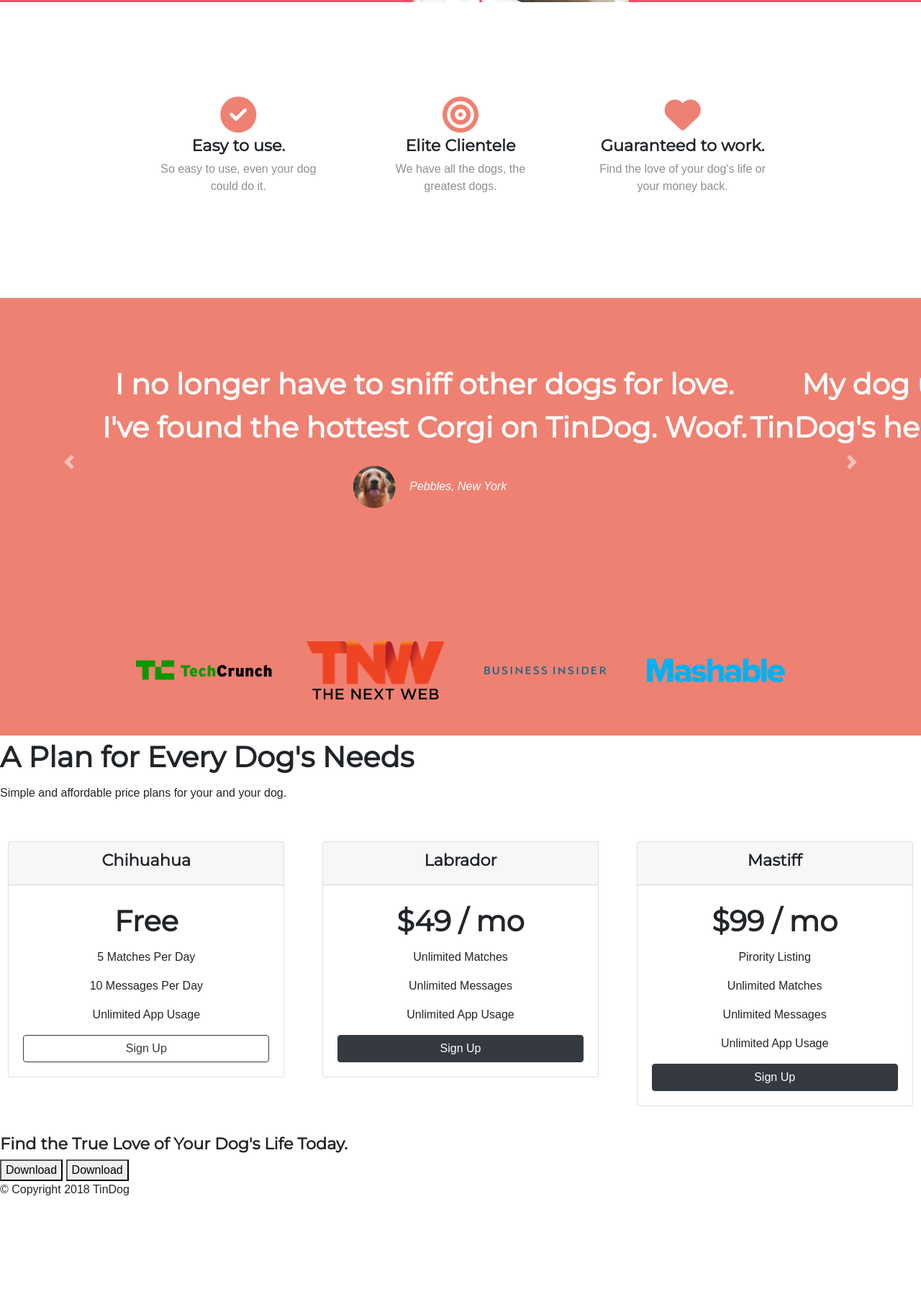
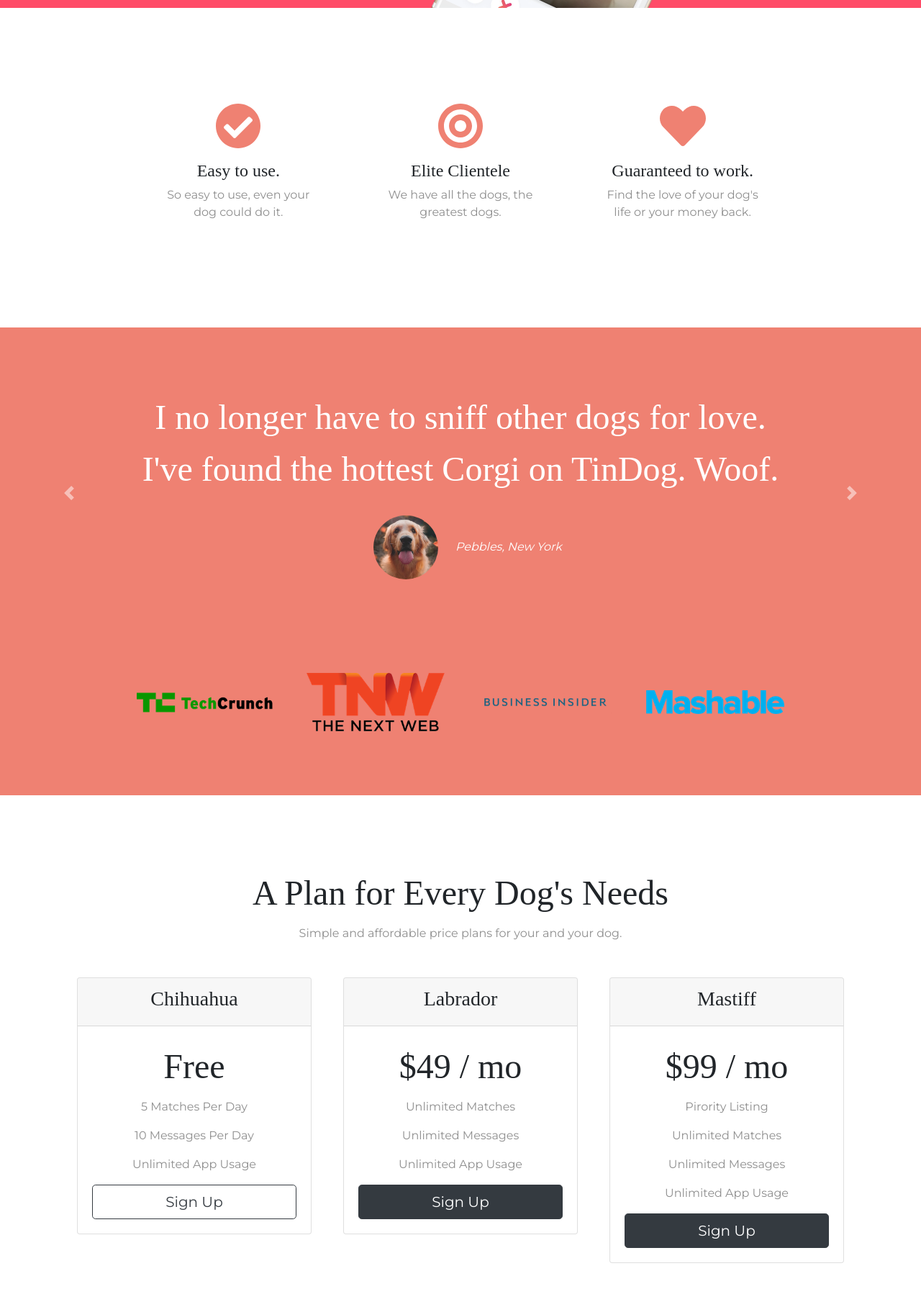
Before and after one commit to vish198910/tindog, a plain HTML site: page index.html in a window 1280 px wide. Shown: the part 610-2401 px from the top of the page at 72% size. Before the commit the page ends 2291 px from the top, so only its background shows below. Drawn offline with nearby package versions, Linux system fonts and the light colour scheme.

Commit message:
Website Ready

```diff
--- a/css/styles.css
+++ b/css/styles.css
@@ -1,117 +1,179 @@
-.app-ui{
-  width: 60%;
-  transform: rotate(25deg);
-  position: absolute;
+
+body {
+  font-family: "Montserrat";
+  text-align: center;
 }
 
-.feature-icon{
-  color: #ef8172;
-  font-size: 50px;
-  margin: 2%;
-}
-.feature-icon:hover{
-  color: #ff4c68;
-}
-#title{
-  background-color: #ff4c68;
-
-}
-h1{
-  font-family: 'Montserrat', sans-serif;
-  color: white;
-  line-height: 1.5;
-  font-size: 3.5rem;
-  font-weight: bold;
+h1, h2, h3, h4, h5, h6 {
+  font-family: "Montserrat-Bold";
 }
 
-h2{
-  font-family: "Montserrat";
-  font-weight: bold;
-  line-height: 1.5;
-  font-size: 2.5rem;
+p {
+  color: #8f8f8f;
 }
 
-h3{
-  font-family: "Montserrat";
-  font-weight: bold;
-  font-size: 1.4rem;
-}
-.container-fluid{
-  padding:3% 15% 7%;
+/* Headings */
+
+.big-heading {
+  font-family: "Montserrat-Black";
+  font-size: 3.5rem;
+  line-height: 1.5;
 }
 
-body{
-  font-family: 'Montserrat-Black', sans-serif;
+.section-heading {
+  font-size: 3rem;
+  line-height: 1.5;
 }
 
-.download-button{
-  margin:3% 3% 5% 0;
+/* Containers */
+
+.container-fluid{
+  padding: 7% 15%;
 }
 
-.navbar{
+/* Sections */
+
+.colored-section {
+  background-color: #ff4c68;
+  color: #fff;
+}
+
+.white-section {
+  background-color: #fff;
+}
+
+/* Navigation Bar */
+
+.navbar {
   padding: 0 0 4.5rem;
 }
 
-.navbar-brand{
+.navbar-brand {
   font-family: "Ubuntu";
   font-size: 2.5rem;
   font-weight: bold;
 }
 
-.nav-item{
-  padding:0px 18px;
-}
-.nav-link{
-  font-size: 1.2rem;
-  font-family: "Montserrat-light";
+.nav-item {
+  padding: 0 18px;
 }
 
-/* features */
+.nav-link {
+  font-size: 1.2rem;
+  font-family: "Montserrat-Light";
+}
 
-#features{
-  text-align: center;
-  padding: 7% 15%;
-  background-color: white;
+/* Buttons */
+
+.download-button {
+  margin: 5% 3% 5% 0;
+}
+
+/* Title Section */
+
+#title {
+  background-color: #ff4c68;
+  color: #fff;
+  text-align: left;
+}
+
+#title .container-fluid {
+  padding: 3% 15% 7%;
+}
+
+/* Title Image */
+
+.title-image {
+  width: 60%;
+  transform: rotate(25deg);
+  position: absolute;
+  right: 30%;
+}
+
+/* Features Section */
+
+#features {
   position: relative;
 }
 
-
-.feature-info{
-  color: #8f8f8f;
-}
-.feature-box{
-  padding:4%;
-}
-#testimonials{
-  background-color: #ef8172;
-  text-align: center;
-  color: white;
-
+.feature-title {
+  font-size: 1.5rem;
 }
 
-.testimonial-image{
-  border-radius: 100%;
-  width: 10%;
-  padding: 15px;
-
+.feature-box {
+  padding: 4.5%;
 }
 
-#press{
+.icon {
+  color: #ef8172;
+  margin-bottom: 1rem;
+}
+
+.icon:hover {
+  color: #ff4c68;
+}
+
+/* Testimonial Section */
+
+#testimonials {
   background-color: #ef8172;
-  text-align: center;
 }
-.press-image{
+
+.testimonial-text {
+  font-size: 3rem;
+  line-height: 1.5;
+}
+
+.testimonial-image {
+  width: 10%;
+  border-radius: 100%;
+  margin: 20px;
+}
+
+
+#press {
+  background-color: #ef8172;
+  padding-bottom: 3%;
+}
+
+.press-logo {
   width: 15%;
   margin: 20px 20px 50px;
 }
 
-.carousel-inner{
-  padding: 7% 15%;
+/* Pricing Section */
+
+#pricing {
+  padding: 100px;
 }
 
-/* price card */
+.price-text {
+  font-size: 3rem;
+  line-height: 1.5;
+}
 
-.price-card{
-  text-align: center;
+.pricing-column {
   padding: 3% 2%;
 }
+
+/* CTA Section */
+
+
+/* Footer Section */
+
+
+.social-icon {
+  margin: 20px 10px;
+}
+
+@media (max-width: 1028px) {
+
+  #title {
+    text-align: center;
+  }
+
+  .title-image {
+    position: static;
+    transform: rotate(0);
+  }
+}
--- a/index.html
+++ b/index.html
@@ -4,66 +4,201 @@
 <head>
   <meta charset="utf-8">
   <title>TinDog</title>
-  <link rel="stylesheet" href="https://stackpath.bootstrapcdn.com/bootstrap/4.5.0/css/bootstrap.min.css"
-    integrity="sha384-9aIt2nRpC12Uk9gS9baDl411NQApFmC26EwAOH8WgZl5MYYxFfc+NcPb1dKGj7Sk" crossorigin="anonymous">
-  <script src="https://code.jquery.com/jquery-3.5.1.slim.min.js"
-    integrity="sha384-DfXdz2htPH0lsSSs5nCTpuj/zy4C+OGpamoFVy38MVBnE+IbbVYUew+OrCXaRkfj"
-    crossorigin="anonymous"></script>
-  <script src="https://cdn.jsdelivr.net/npm/popper.js@1.16.0/dist/umd/popper.min.js"
-    integrity="sha384-Q6E9RHvbIyZFJoft+2mJbHaEWldlvI9IOYy5n3zV9zzTtmI3UksdQRVvoxMfooAo"
-    crossorigin="anonymous"></script>
-  <script src="https://stackpath.bootstrapcdn.com/bootstrap/4.5.0/js/bootstrap.min.js"
-    integrity="sha384-OgVRvuATP1z7JjHLkuOU7Xw704+h835Lr+6QL9UvYjZE3Ipu6Tp75j7Bh/kR0JKI"
-    crossorigin="anonymous"></script>
-  <!-- Font Awesome Kit -->
-  <script src="https://kit.fontawesome.com/c21733531f.js" crossorigin="anonymous"></script>
-  <!-- Google fonts -->
-  <link href="https://fonts.googleapis.com/css2?family=Montserrat&family=Ubuntu&display=swap" rel="stylesheet">
+
+  <!-- Google Fonts -->
+  <link href="https://fonts.googleapis.com/css?family=Montserrat|Ubuntu" rel="stylesheet">
+
+  <!-- CSS Stylesheets -->
+  <link rel="stylesheet" href="https://maxcdn.bootstrapcdn.com/bootstrap/4.0.0/css/bootstrap.min.css" integrity="sha384-Gn5384xqQ1aoWXA+058RXPxPg6fy4IWvTNh0E263XmFcJlSAwiGgFAW/dAiS6JXm" crossorigin="anonymous">
   <link rel="stylesheet" href="css/styles.css">
+
+  <!-- Font Awesome -->
+  <script defer src="https://use.fontawesome.com/releases/v5.0.7/js/all.js"></script>
+
+  <!-- Bootstrap Scripts -->
+  <script src="https://code.jquery.com/jquery-3.2.1.slim.min.js" integrity="sha384-KJ3o2DKtIkvYIK3UENzmM7KCkRr/rE9/Qpg6aAZGJwFDMVNA/GpGFF93hXpG5KkN" crossorigin="anonymous"></script>
+  <script src="https://cdnjs.cloudflare.com/ajax/libs/popper.js/1.12.9/umd/popper.min.js" integrity="sha384-ApNbgh9B+Y1QKtv3Rn7W3mgPxhU9K/ScQsAP7hUibX39j7fakFPskvXusvfa0b4Q" crossorigin="anonymous"></script>
+  <script src="https://maxcdn.bootstrapcdn.com/bootstrap/4.0.0/js/bootstrap.min.js" integrity="sha384-JZR6Spejh4U02d8jOt6vLEHfe/JQGiRRSQQxSfFWpi1MquVdAyjUar5+76PVCmYl" crossorigin="anonymous"></script>
 </head>
 
 <body>
 
-  <section id="title">
-
-    <!-- Nav Bar -->
+  <section class="colored-section" id="title">
 
     <div class="container-fluid">
 
-      <nav class="navbar navbar-expand-md navbar-dark">
+      <!-- Nav Bar -->
+
+      <nav class="navbar navbar-expand-lg navbar-dark">
 
         <a class="navbar-brand" href="">tindog</a>
-        <button class="navbar-toggler" type="button" data-toggle="collapse" data-target="#navbarTogglerDemo01"
-          aria-controls="navbarTogglerDemo01" aria-expanded="false" aria-label="Toggle navigation">
-          <span class="navbar-toggler-icon"></span>
+
+        <button class="navbar-toggler" type="button" data-toggle="collapse" data-target="#navbarTogglerDemo02">
+            <span class="navbar-toggler-icon"></span>
         </button>
-        <div class="collapse navbar-collapse" id="navbarTogglerDemo01">
+
+        <div class="collapse navbar-collapse" id="navbarTogglerDemo02">
+
           <ul class="navbar-nav ml-auto">
             <li class="nav-item">
-              <a class="nav-link" href="">Contact</a>
+              <a class="nav-link" href="#footer">Contact</a>
             </li>
             <li class="nav-item">
-              <a class="nav-link" href="">Pricing</a>
+              <a class="nav-link" href="#pricing">Pricing</a>
             </li>
             <li class="nav-item">
-              <a class="nav-link" href="">Download</a>
+              <a class="nav-link" href="#cta">Download</a>
             </li>
           </ul>
+
         </div>
       </nav>
+
+
       <!-- Title -->
 
+      <div class="row">
+
+        <div class="col-lg-6">
+          <h1 class="big-heading">Meet new and interesting dogs nearby.</h1>
+          <button type="button" class="btn btn-dark btn-lg download-button"><i class="fab fa-apple"></i> Download</button>
+          <button type="button" class="btn btn-outline-light btn-lg download-button"><i class="fab fa-google-play"></i> Download</button>
+        </div>
+
+        <div class="col-lg-6">
+          <img class="title-image" src="images/iphone6.png" alt="iphone-mockup">
+        </div>
+
+      </div>
+
+    </div>
+
+  </section>
+
+
+  <!-- Features -->
+
+  <section class="white-section" id="features">
+
+    <div class="container-fluid">
 
       <div class="row">
-        <div class="col-lg-6">
-          <h1>Meet new and interesting dogs nearby.</h1>
-          <button type="button" class="btn btn-dark btn-lg download-button"><i class="fab fa-apple"></i>
-            Download</button>
-          <button type="button" class="btn btn-outline-light btn-lg download-button"><i class="fab fa-google-play"></i>
-            Download</button>
+        <div class="feature-box col-lg-4">
+          <i class="icon fas fa-check-circle fa-4x"></i>
+          <h3 class="feature-title">Easy to use.</h3>
+          <p>So easy to use, even your dog could do it.</p>
         </div>
-        <div class="mockup-image col-lg-6">
-          <img class="app-ui" src="images/iphone6.png" alt="iphone-mockup">
+
+        <div class="feature-box col-lg-4">
+          <i class="icon fas fa-bullseye fa-4x"></i>
+          <h3 class="feature-title">Elite Clientele</h3>
+          <p>We have all the dogs, the greatest dogs.</p>
+        </div>
+
+        <div class="feature-box col-lg-4">
+          <i class="icon fas fa-heart fa-4x"></i>
+          <h3 class="feature-title">Guaranteed to work.</h3>
+          <p>Find the love of your dog's life or your money back.</p>
+        </div>
+      </div>
+
+
+    </div>
+  </section>
+
+
+  <!-- Testimonials -->
+
+  <section class="colored-section" id="testimonials">
+
+    <div id="testimonial-carousel" class="carousel slide" data-ride="false">
+      <div class="carousel-inner">
+        <div class="carousel-item active container-fluid">
+          <h2 class="testimonial-text">I no longer have to sniff other dogs for love. I've found the hottest Corgi on TinDog. Woof.</h2>
+          <img class="testimonial-image" src="images/dog-img.jpg" alt="dog-profile">
+          <em>Pebbles, New York</em>
+        </div>
+        <div class="carousel-item container-fluid">
+          <h2 class="testimonial-text">My dog used to be so lonely, but with TinDog's help, they've found the love of their life. I think.</h2>
+          <img class="testimonial-image" src="images/lady-img.jpg" alt="lady-profile">
+          <em>Beverly, Illinois</em>
+        </div>
+      </div>
+      <a class="carousel-control-prev" href="#testimonial-carousel" role="button" data-slide="prev">
+    <span class="carousel-control-prev-icon"></span>
+      </a>
+      <a class="carousel-control-next" href="#testimonial-carousel" role="button" data-slide="next">
+    <span class="carousel-control-next-icon"></span>
+      </a>
+    </div>
+
+  </section>
+
+
+  <!-- Press -->
+
+  <section class="colored-section" id="press">
+    <img class="press-logo" src="images/techcrunch.png" alt="tc-logo">
+    <img class="press-logo" src="images/tnw.png" alt="tnw-logo">
+    <img class="press-logo" src="images/bizinsider.png" alt="biz-insider-logo">
+    <img class="press-logo" src="images/mashable.png" alt="mashable-logo">
+
+  </section>
+
+
+  <!-- Pricing -->
+
+  <section class="white-section" id="pricing">
+
+    <h2 class="section-heading">A Plan for Every Dog's Needs</h2>
+    <p>Simple and affordable price plans for your and your dog.</p>
+
+    <div class="row">
+
+      <div class="pricing-column col-lg-4 col-md-6">
+        <div class="card">
+          <div class="card-header">
+            <h3>Chihuahua</h3>
+          </div>
+          <div class="card-body">
+            <h2 class="price-text">Free</h2>
+            <p>5 Matches Per Day</p>
+            <p>10 Messages Per Day</p>
+            <p>Unlimited App Usage</p>
+            <button class="btn btn-lg btn-block btn-outline-dark" type="button">Sign Up</button>
+          </div>
+        </div>
+      </div>
+
+      <div class="pricing-column col-lg-4 col-md-6">
+        <div class="card">
+          <div class="card-header">
+            <h3>Labrador</h3>
+          </div>
+          <div class="card-body">
+            <h2 class="price-text">$49 / mo</h2>
+            <p>Unlimited Matches</p>
+            <p>Unlimited Messages</p>
+            <p>Unlimited App Usage</p>
+            <button class="btn btn-lg btn-block btn-dark" type="button">Sign Up</button>
+          </div>
+        </div>
+      </div>
+
+      <div class="pricing-column col-lg-4">
+        <div class="card">
+          <div class="card-header">
+            <h3>Mastiff</h3>
+          </div>
+          <div class="card-body">
+            <h2 class="price-text">$99 / mo</h2>
+            <p>Pirority Listing</p>
+            <p>Unlimited Matches</p>
+            <p>Unlimited Messages</p>
+            <p>Unlimited App Usage</p>
+            <button class="btn btn-lg btn-block btn-dark" type="button">Sign Up</button>
+
+          </div>
         </div>
       </div>
 
@@ -74,157 +209,29 @@
   </section>
 
 
-  <!-- Features -->
-
-  <section id="features">
-
-    <div class="row">
-      <div class="feature-box col-lg-4">
-        <span class="feature-icon fas fa-check-circle"></span>
-        <h3>Easy to use.</h3>
-        <p class="feature-info">So easy to use, even your dog could do it.</p>
-      </div>
-
-      <div class=" feature-box col-lg-4">
-        <span class="feature-icon fas fa-bullseye"></span>
-        <h3>Elite Clientele</h3>
-        <p class="feature-info">We have all the dogs, the greatest dogs.</p>
-      </div>
-      <div class=" feature-box col-lg-4">
-        <span class="feature-icon fas fa-heart"></span>
-        <h3>Guaranteed to work.</h3>
-        <p class="feature-info">Find the love of your dog's life or your money back.</p>
-      </div>
-
-    </div>
-
-    </div>
-  </section>
-
-
-  <!-- Testimonials -->
-
-  <section id="testimonials">
-    <div id="carouselExampleControls" class="carousel slide" data-ride="carousel">
-      <div class="carousel-inner">
-        <div class="carousel-item active">
-          <h2>I no longer have to sniff other dogs for love. I've found the hottest Corgi on TinDog. Woof.</h2>
-          <img class="testimonial-image" src="images/dog-img.jpg" alt="dog-profile">
-          <em>Pebbles, New York</em>
-        </div>
-        <div class="carousel-item">
-          <h2 class="testimonial-text">My dog used to be so lonely, but with TinDog's help, they've found the love of
-            their life. I think.</h2>
-          <img class="testimonial-image" src="images/lady-img.jpg" alt="lady-profile">
-          <em>Beverly, Illinois</em>
-        </div>
-      </div>
-      <a class="carousel-control-prev" href="#carouselExampleControls" role="button" data-slide="prev">
-        <span class="carousel-control-prev-icon" aria-hidden="true"></span>
-        <span class="sr-only">Previous</span>
-      </a>
-      <a class="carousel-control-next" href="#carouselExampleControls" role="button" data-slide="next">
-        <span class="carousel-control-next-icon" aria-hidden="true"></span>
-        <span class="sr-only">Next</span>
-      </a>
-    </div>
-
-  </section>
-
-
-  <!-- Press -->
-
-  <section id="press">
-    <img class="press-image" src="images/techcrunch.png" alt="tc-logo">
-    <img class="press-image" src="images/tnw.png" alt="tnw-logo">
-    <img class="press-image" src="images/bizinsider.png" alt="biz-insider-logo">
-    <img class="press-image" src="images/mashable.png" alt="mashable-logo">
-
-  </section>
-
-
-  <!-- Pricing -->
-
-  <section id="pricing">
-
-    <h2>A Plan for Every Dog's Needs</h2>
-    <p>Simple and affordable price plans for your and your dog.</p>
-
-    <div class="row">
-      <div class="price-card col-lg-4 col-md-6">
-
-        <div class="card">
-          <div class="card-header">
-            <h3>Chihuahua</h3>
-          </div>
-          <div class="card-body">
-            <h2>Free</h2>
-            <p>5 Matches Per Day</p>
-            <p>10 Messages Per Day</p>
-            <p>Unlimited App Usage</p>
-            <button type="button" class="btn btn-outline-dark  btn-block price-btn">Sign Up</button>
-          </div>
-        </div>
-
-      </div>
-
-
-      <div class="price-card col-lg-4 col-md-6">
-
-        <div class="card">
-          <div class="card-header">
-            <h3>Labrador</h3>
-          </div>
-          <div class="card-body">
-            <h2>$49 / mo</h2>
-            <p>Unlimited Matches</p>
-            <p>Unlimited Messages</p>
-            <p>Unlimited App Usage</p>
-            <button type="button" class="btn btn-dark btn-block price-btn">Sign Up</button>
-          </div>
-
-        </div>
-
-      </div>
-
-      <div class="price-card col-lg-4">
-        <div class="card">
-          <div class="card-header">
-            <h3>Mastiff</h3>
-          </div>
-          <div class="card-body">
-            <h2>$99 / mo</h2>
-            <p>Pirority Listing</p>
-            <p>Unlimited Matches</p>
-            <p>Unlimited Messages</p>
-            <p>Unlimited App Usage</p>
-            <button type="button" class="btn btn-dark btn-block price-btn">Sign Up</button>
-          </div>
-        </div>
-      </div>
-
-    </div>
-
-  </section>
-
-
   <!-- Call to Action -->
 
-  <section id="cta">
+  <section class="colored-section" id="cta">
 
-    <h3>Find the True Love of Your Dog's Life Today.</h3>
-    <button type="button">Download</button>
-    <button type="button">Download</button>
+    <div class="container-fluid">
 
+      <h3 class="big-heading">Find the True Love of Your Dog's Life Today.</h3>
+      <button class="download-button btn btn-lg btn-dark" type="button"><i class="fab fa-apple"></i> Download</button>
+      <button class="download-button btn btn-lg brn-light" type="button"><i class="fab fa-google-play"></i> Download</button>
+    </div>
   </section>
 
 
   <!-- Footer -->
 
-  <footer id="footer">
-
-    <p>© Copyright 2018 TinDog</p>
-
+  <footer class="white-section" id="footer">
+    <div class="container-fluid">
+      <i class="social-icon fab fa-facebook-f"></i>
+      <i class="social-icon fab fa-twitter"></i>
+      <i class="social-icon fab fa-instagram"></i>
+      <i class="social-icon fas fa-envelope"></i>
+      <p>© Copyright 2018 TinDog</p>
+    </div>
   </footer>
 
 
```
Also changed, not shown: images/HTMAA-thumbnail.png (added), images/angela.png (added).
